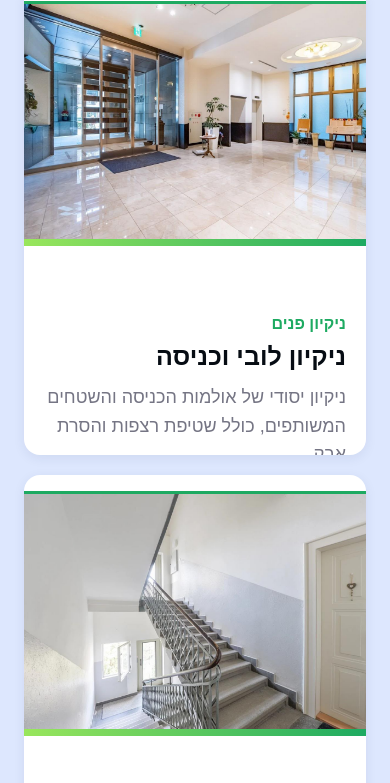
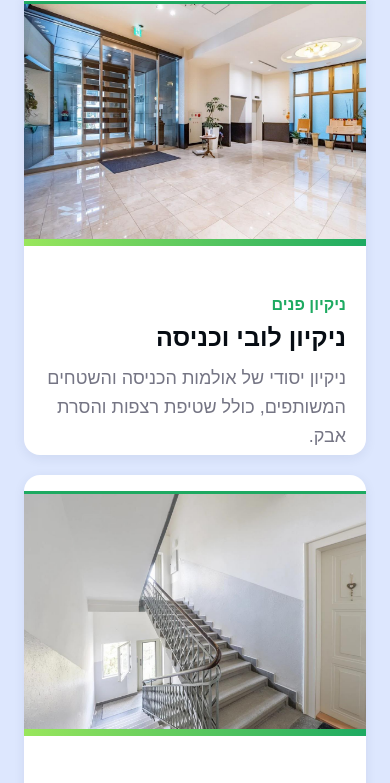
Before and after one commit to bleachchyxo/bleachchyxo.github.io, a plain HTML site: page index.html in a window 390 px wide. Shown: the part 1522-2305 px from the top of the page. Drawn offline with Linux system fonts and the light colour scheme.

Commit message:
Adjust card content positioning in index.html

```diff
--- a/index.html
+++ b/index.html
@@ -5,7 +5,6 @@
 <meta charset="UTF-8">
 <meta name="viewport" content="width=device-width, initial-scale=1">
 <title>GA Cleaning</title>
-
 <style>
 *{box-sizing:border-box}
 body{margin:0;font-family:Arial,sans-serif;color:#202a3a;background:#f7f8fc}
@@ -57,7 +56,7 @@ main{max-width:900px;margin:auto;padding:0 24px}
 .card::before{top:16px;height:3px;background:#1daa61}
 .card img{position:absolute;top:19px;right:0;display:block;width:100%;height:50%;object-fit:cover}
 .card::after{top:calc(19px + 50%);height:7px;background:linear-gradient(to right,#99e65c,#1daa61)}
-.card-content{position:absolute;top:calc(69% + 6px);right:32px;left:32px;z-index:1;direction:rtl;text-align:right}
+.card-content{position:absolute;top:calc(65% + 6px);right:32px;left:32px;z-index:1;direction:rtl;text-align:right}
 .card-category{margin:0 0 8px;color:#1daa61;font-size:17px;font-weight:600}
 .card-title{margin:0 0 12px;color:#060C13;font-size:clamp(24px,3vw,34px);font-weight:700;line-height:1.2}
 .card-description{margin:0;color:#757584;font-size:clamp(17px,2vw,21px);line-height:1.6}
@@ -98,7 +97,7 @@ main{max-width:900px;margin:auto;padding:0 24px}
 .services-main-title{font-size:30px}
 .services-subtitle{font-size:20px}
 .card{height:470px;min-height:470px;margin:20px 0;padding:24px}
-.card-content{top:calc(69% + 6px);right:20px;left:20px}
+.card-content{top:calc(65% + 6px);right:20px;left:20px}
 .card-category{font-size:16px}
 .card-title{font-size:25px}
 .card-description{font-size:18px;line-height:1.6}
```
